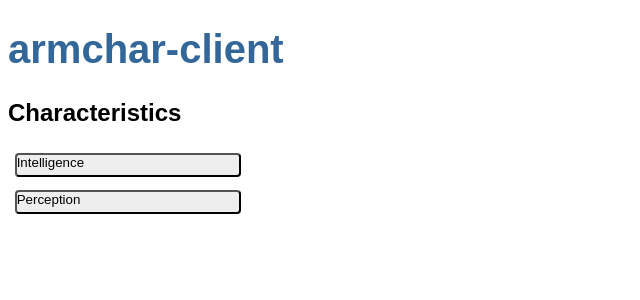
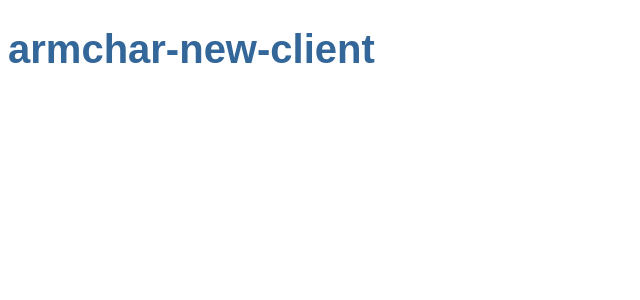
Before and after one commit to Nyriu/armchar-new-client, an Angular app: page / in a window 1280 px wide. Shown: the top 300 px of the page, without its empty margins (0-640 px from the left). Built offline with nearby package versions, Linux system fonts and the light colour scheme.

Commit message:
removed component too see how hard it is

```diff
--- a/src/app/app.component.html
+++ b/src/app/app.component.html
@@ -1,2 +1 @@
 <h1>{{title}}</h1>
-<app-characteristic></app-characteristic>
--- a/src/app/app.component.ts
+++ b/src/app/app.component.ts
@@ -6,5 +6,5 @@ import { Component } from '@angular/core';
   styleUrls: ['./app.component.css']
 })
 export class AppComponent {
-  title = 'armchar-client';
+  title = 'armchar-new-client';
 }
--- a/src/app/app.module.ts
+++ b/src/app/app.module.ts
@@ -5,12 +5,10 @@ import { FormsModule } from '@angular/forms';
 import { HttpClientModule } from '@angular/common/http';
 
 import { AppComponent } from './app.component';
-import { CharacteristicComponent } from './characteristic/characteristic.component';
 
 @NgModule({
   declarations: [
     AppComponent,
-    CharacteristicComponent,
   ],
   imports: [
     BrowserModule,
--- a/src/app/armchar.service.ts
+++ b/src/app/armchar.service.ts
@@ -1,74 +1,14 @@
 import { Injectable } from '@angular/core';
 import { HttpClient } from '@angular/common/http';
 import { Observable } from 'rxjs';
-
-import { Characteristic } from './characteristic';
 
 @Injectable({
   providedIn: 'root'
 })
 export class ArmcharService {
 
-  //static_charsheetURI =   '/assets/summer1217.json';
-
-  chars_json = '/assets/chars.json';
-  char_json  = '/assets/char.json';
-
-  //chars: Characteristic[] = [
-  //  {
-  //    label : "Intelligence",
-  //    id : "INT",
-  //    value : +1,
-  //  },
-  //  {
-  //    label : "Perception",
-  //    id : "PER",
-  //    value : -1,
-  //  },
-  //];
-
-  chars?: Observable<Characteristic[]>;
-
   constructor(
     private http: HttpClient
   ) { }
 
-  getCharacteristics(): Observable<Characteristic[]> {
-    console.log("getCharacteristics service");
-    //let c = this.http.get<Characteristic>(this.char_json);
-    /*.pipe(
-      (raw_json) => { return {
-        label : raw_json.label,
-        id    : raw_json.id,
-        value : raw_json.value,
-      }
-      }
-    );
-    this.chars = [c];
-    return this.chars;
-    */
-    this.chars = this.http.get<Characteristic[]>(this.chars_json);
-    return this.chars;
-
-    //this.http.get<Characteristic[]>(this.chars_json);
-  }
-
-  /*
-    http.get<Character>('/assets/character_in_selected_season.json').subscribe(
-      (raw_json) => {this.setCharacter(raw_json)}
-    )
-
-    //simulate a changes after some seconds
-    //setTimeout(() => {this.setCharacter(new Character("Garret"))}, 2000);
-  }
-
-  getCharacter(): Observable<Character> {
-    return this.characterSource.asObservable();
-  }
-
-  setCharacter(character: Character): void {
-    this.characterSource.next(character);
-  }
-  */
-
 }
--- a/src/app/characteristic.ts
+++ /dev/null
@@ -1,5 +0,0 @@
-export interface Characteristic {
-  label: string;
-  id   : string;
-  value: number;
-}
--- a/src/app/characteristic/characteristic.component.css
+++ /dev/null
@@ -1,66 +0,0 @@
-/* HeroesComponent's private CSS styles */
-.heroes {
-  margin: 0 0 2em 0;
-  list-style-type: none;
-  padding: 0;
-  width: 15em;
-}
-
-.heroes li {
-  display: flex;
-}
-
-.heroes button {
-  flex: 1;
-  cursor: pointer;
-  position: relative;
-  left: 0;
-  background-color: #EEE;
-  margin: .5em;
-  padding: 0;
-  border-radius: 4px;
-  display: flex;
-  align-items: stretch;
-  height: 1.8em;
-}
-
-.heroes button:hover {
-  color: #2c3a41;
-  background-color: #e6e6e6;
-  left: .1em;
-}
-
-.heroes button:active {
-  background-color: #525252;
-  color: #fafafa;
-}
-
-.heroes button.selected {
-  background-color: black;
-  color: white;
-}
-
-.heroes button.selected:hover {
-  background-color: #505050;
-  color: white;
-}
-
-.heroes button.selected:active {
-  background-color: black;
-  color: white;
-}
-
-.heroes .badge {
-  display: inline-block;
-  font-size: small;
-  color: white;
-  padding: 0.8em 0.7em 0 0.7em;
-  background-color: #405061;
-  line-height: 1em;
-  margin-right: .8em;
-  border-radius: 4px 0 0 4px;
-}
-
-.heroes .name {
-  align-self: center;
-}
--- a/src/app/characteristic/characteristic.component.html
+++ /dev/null
@@ -1,30 +0,0 @@
-<h2>Characteristics</h2>
-
-
-<!--
-<div *ngIf="chars">
--->
-<ul class="heroes">
-  <li *ngFor="let c of chars | async;">
-    <button (click)="onSelect(c)">
-<!--
-    <button [class.selected]="c === selectedChar" type="button">
--->
-      <div>{{c.label}}</div>
-    </button>
-  </li>
-</ul>
-<!--
-</div>
--->
-
-
-<div *ngIf="selectedChar">
-  <h2>{{selectedChar.label | lowercase}} detail:</h2>
-
-  <label for="c_id">Char Label: </label>
-  <input  id="c_id" [(ngModel)]="selectedChar.id" placeholder="labello">
-
-  <label for="c_lab">Char Label: </label>
-  <input id="c_lab" [(ngModel)]="selectedChar.label" placeholder="labello">
-</div>
--- a/src/app/characteristic/characteristic.component.ts
+++ /dev/null
@@ -1,37 +0,0 @@
-import { Component, OnInit } from '@angular/core';
-import { Observable } from 'rxjs';
-
-import { Characteristic } from '../characteristic';
-import { ArmcharService } from '../armchar.service';
-
-@Component({
-  selector: 'app-characteristic',
-  templateUrl: './characteristic.component.html',
-  styleUrls: ['./characteristic.component.css']
-})
-export class CharacteristicComponent implements OnInit {
-
-  chars?: Observable<Characteristic[]>;
-  //chars?: Characteristic[];
-  selectedChar?: Characteristic;
-
-
-  constructor(private armcharService: ArmcharService) { }
-
-  ngOnInit(): void {
-    this.getCharacteristics();
-  }
-
-  getCharacteristics(): void {
-    console.log("getCharacteristics component");
-    this.armcharService.getCharacteristics();
-
-    this.chars = this.armcharService.getCharacteristics();
-    //this.chars = [ { label : "Intelligence", id : "INT", value : +1, }];
-  }
-
-  onSelect(c: Characteristic): void {
-    this.selectedChar = c;
-  };
-
-}
--- a/src/assets/char.json
+++ /dev/null
@@ -1,5 +0,0 @@
-{
-  "label" : "Intelligence",
-  "id" : "INT",
-  "value" : -1
-}
--- a/src/assets/chars.json
+++ /dev/null
@@ -1,12 +0,0 @@
-[
-  {
-    "label" : "Intelligence",
-    "id" : "INT",
-    "value" : 1
-  },
-  {
-    "label" : "Perception",
-    "id" : "PER",
-    "value" : -1
-  }
-]
--- a/src/assets/test.json
+++ /dev/null
@@ -1,4 +0,0 @@
-{
-  "just" : "something",
-  "num" : 1
-}
--- a/src/index.html
+++ b/src/index.html
@@ -2,7 +2,7 @@
 <html lang="en">
 <head>
   <meta charset="utf-8">
-  <title>ArmcharClient</title>
+  <title>ArmcharNewClient</title>
   <base href="/">
   <meta name="viewport" content="width=device-width, initial-scale=1">
   <link rel="icon" type="image/x-icon" href="favicon.ico">
```
Also changed, not shown: 1 other file (tests, documents, lock files or other folders).
